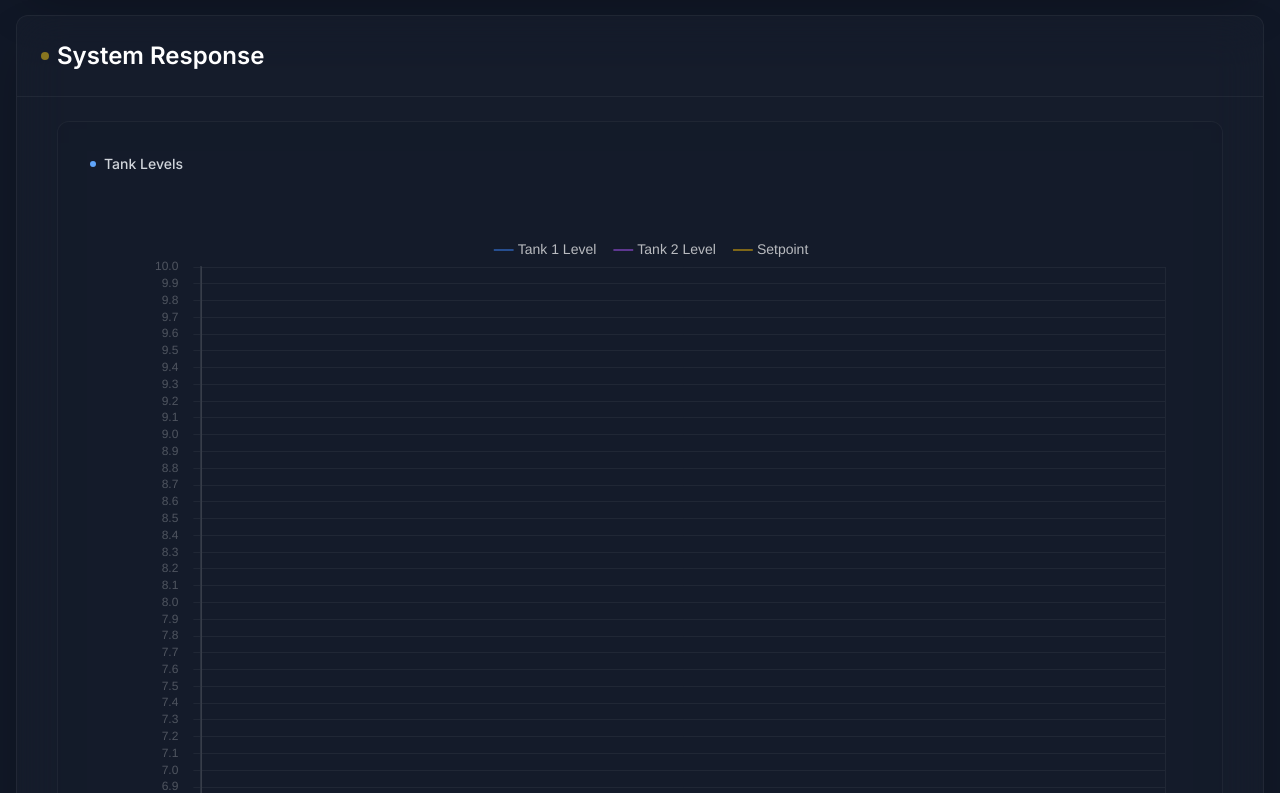
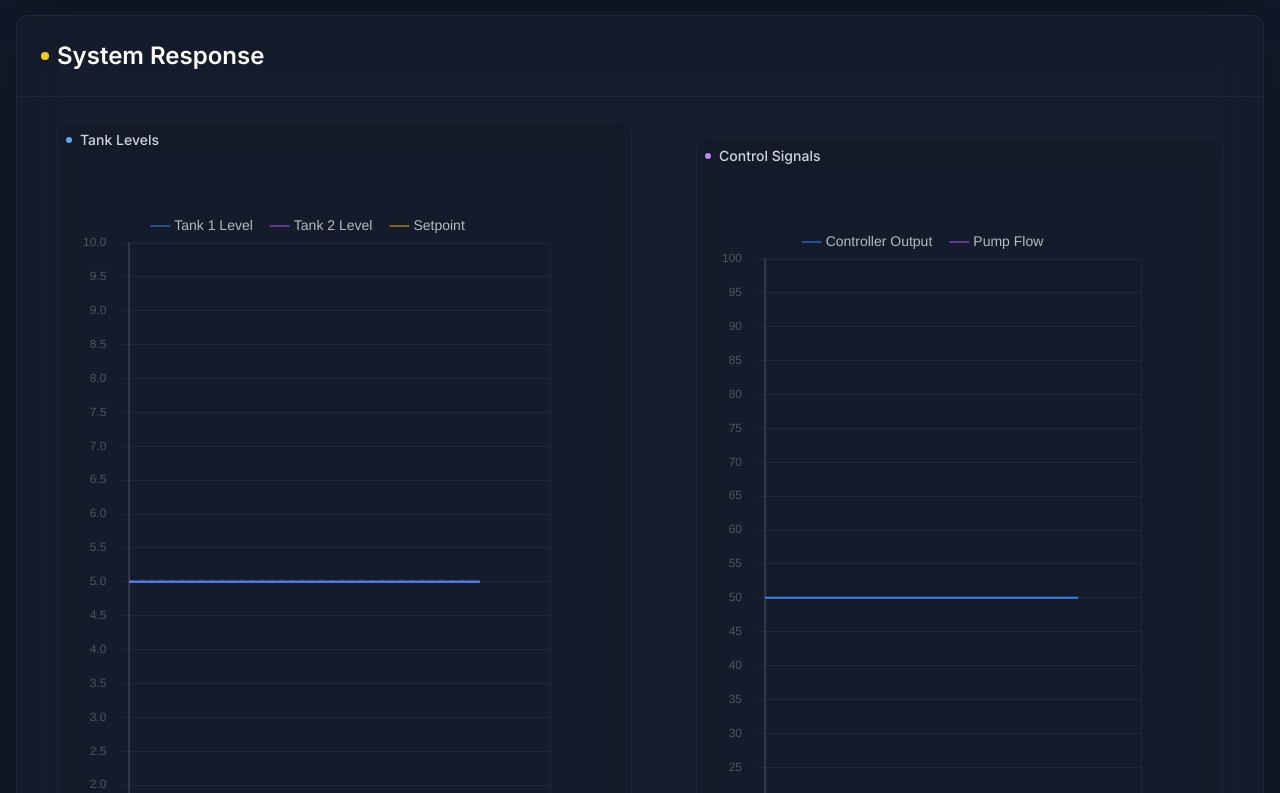
Before and after one commit to AKhalid-projects/cstr-project, a Next.js app: page /tuning in a window 1280 px wide. Shown: the part 620-1413 px from the top of the page. Built offline with nearby package versions, Linux system fonts and the light colour scheme.

Commit message:
Make simulation graphs smaller with reduced padding and max width

```diff
--- a/src/components/SimulationGraphs.tsx
+++ b/src/components/SimulationGraphs.tsx
@@ -169,14 +169,14 @@ const SimulationGraphs = ({
   };
 
   return (
-    <div className="space-y-6">
-      <div className="bg-white p-4 rounded-lg shadow">
+    <div className="space-y-4">
+      <div className="bg-white p-2 rounded-lg shadow max-w-md mx-auto">
         <Line options={chartOptions} data={tankLevelsData} />
       </div>
-      <div className="bg-white p-4 rounded-lg shadow">
+      <div className="bg-white p-2 rounded-lg shadow max-w-md mx-auto">
         <Line options={controlOutputOptions} data={controlOutputDataConfig} />
       </div>
-      <div className="bg-white p-4 rounded-lg shadow">
+      <div className="bg-white p-2 rounded-lg shadow max-w-md mx-auto">
         <Line options={pumpFlowOptions} data={pumpFlowDataConfig} />
       </div>
     </div>
--- a/src/components/simulation/visualization/SimulationGraphs.tsx
+++ b/src/components/simulation/visualization/SimulationGraphs.tsx
@@ -101,7 +101,7 @@ export default function SimulationGraphs({
             if (typeof tickValue !== 'number') return tickValue;
             return yMax <= 10 ? tickValue.toFixed(1) : tickValue.toFixed(0);
           },
-          stepSize: yMax <= 10 ? 0.1 : 5,
+          stepSize: yMax <= 10 ? 0.5 : 5,
           autoSkip: false,
           count: yMax <= 10 ? (yMax / 0.1) + 1 : 21,
           maxRotation: 0
@@ -202,13 +202,13 @@ export default function SimulationGraphs({
   }
 
   return (
-    <div className="space-y-12 w-full max-w-none px-4">
-      <div className="bg-gray-900/40 backdrop-blur-xl rounded-xl border border-white/[0.05] p-8">
+    <div className="grid grid-cols-1 md:grid-cols-2 gap-4 space-y-4 md:space-x-12 w-full max-w-none px-4">
+      <div className="bg-gray-900/40 backdrop-blur-xl rounded-xl border border-white/[0.05] p-2">
         <div className="flex items-center gap-2 mb-6">
           <div className="w-1.5 h-1.5 rounded-full bg-blue-400"></div>
           <h3 className="text-sm font-medium text-gray-300">Tank Levels</h3>
         </div>
-        <div className="h-[1800px]">
+        <div className="h-[800px] w-[350px] md:w-full -ml-12">
           <Line
             data={tankLevelsData}
             options={createChartOptions(10)}
@@ -216,12 +216,12 @@ export default function SimulationGraphs({
         </div>
       </div>
 
-      <div className="bg-gray-900/40 backdrop-blur-xl rounded-xl border border-white/[0.05] p-8">
+      <div className="bg-gray-900/40 backdrop-blur-xl rounded-xl border border-white/[0.05] p-2">
         <div className="flex items-center gap-2 mb-6">
           <div className="w-1.5 h-1.5 rounded-full bg-purple-400"></div>
           <h3 className="text-sm font-medium text-gray-300">Control Signals</h3>
         </div>
-        <div className="h-[1800px]">
+        <div className="h-[800px] w-[350px] md:w-full -ml-12">
           <Line
             data={controlSignalsData}
             options={createChartOptions(100)}
```
